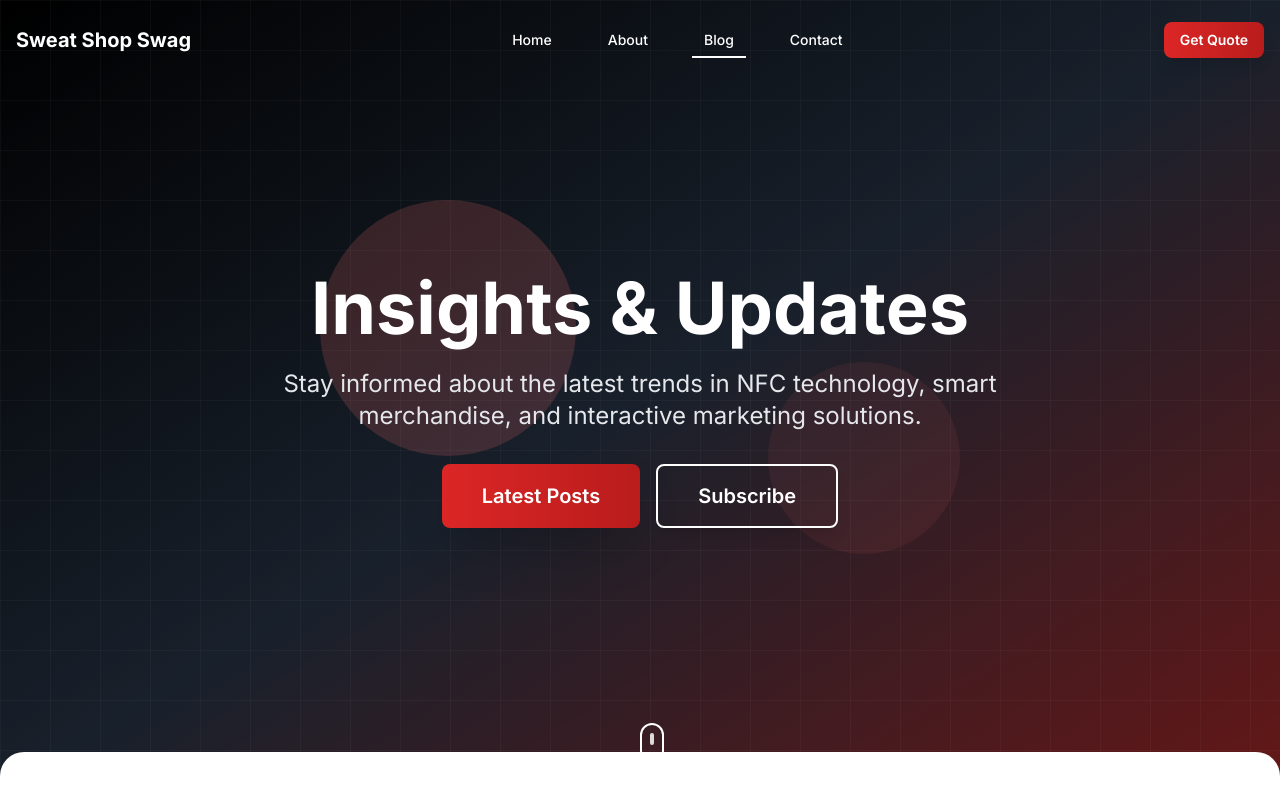
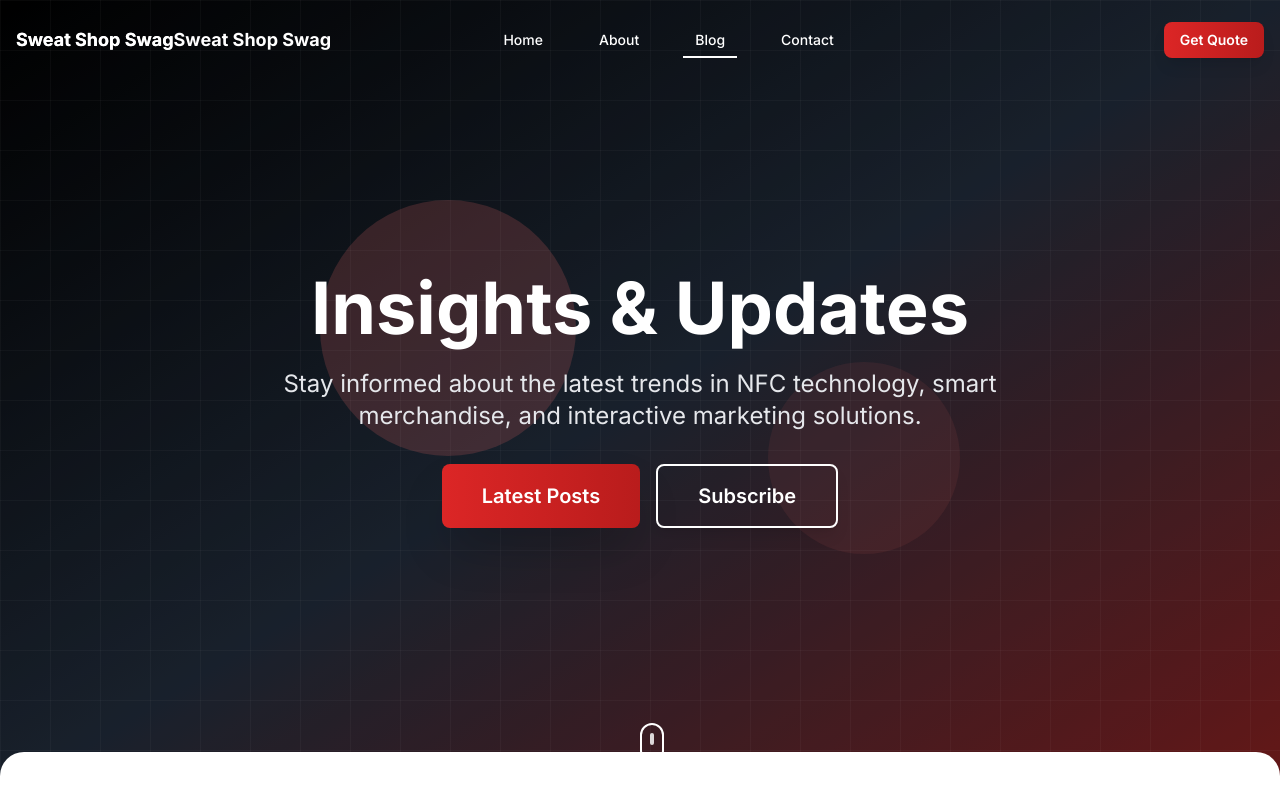
Before and after one commit to MCERQUA/SSS, a Next.js app in the folder frontend/: page /blog in a window 1280 px wide. Shown: the top 800 px of the page. Built offline with nearby package versions, Linux system fonts and the light colour scheme.

Commit message:
Update: 2025-07-25  1:42:56.15

```diff
--- a/frontend/src/components/layout/header.tsx
+++ b/frontend/src/components/layout/header.tsx
@@ -4,6 +4,7 @@ import React, { useState, useEffect } from 'react';
 import Link from 'next/link';
 import { usePathname } from 'next/navigation';
 import { Button } from '@/components/ui/Button';
+import GlitchText from '@/components/ui/GlitchText';
 import { cn } from '@/lib/utils';
 
 /**
@@ -68,12 +69,22 @@ export function Header() {
             className="flex items-center space-x-2 group"
           >
             <div className="block">
-              <span className={cn(
-                "text-xl font-bold transition-colors",
-                isScrolled ? "text-black" : "text-white"
-              )}>
-                Sweat Shop Swag
-              </span>
+              <div style={{
+                '--after-shadow': isScrolled ? '-2px 0 #dc2626' : '-2px 0 #ef4444',
+                '--before-shadow': isScrolled ? '2px 0 #7f1d1d' : '2px 0 #dc2626'
+              } as React.CSSProperties}>
+                <GlitchText
+                  speed={1.2}
+                  enableShadows={true}
+                  enableOnHover={true}
+                  className={cn(
+                    "!text-lg !font-bold transition-colors !m-0",
+                    isScrolled ? "!text-black" : "!text-white"
+                  )}
+                >
+                  Sweat Shop Swag
+                </GlitchText>
+              </div>
             </div>
           </Link>
 
--- /dev/null
+++ b/frontend/src/components/ui/GlitchText.css
@@ -0,0 +1,174 @@
+.glitch {
+  color: #fff;
+  font-size: inherit;
+  white-space: nowrap;
+  font-weight: inherit;
+  position: relative;
+  margin: 0;
+  user-select: none;
+  cursor: pointer;
+}
+
+.glitch::after,
+.glitch::before {
+  content: attr(data-text);
+  position: absolute;
+  top: 0;
+  color: inherit;
+  background-color: transparent;
+  overflow: hidden;
+  clip-path: inset(0 0 0 0);
+}
+
+.glitch:not(.enable-on-hover)::after {
+  left: 10px;
+  text-shadow: var(--after-shadow, -10px 0 red);
+  animation: glitch-after var(--after-duration, 3s) infinite linear alternate-reverse;
+}
+
+.glitch:not(.enable-on-hover)::before {
+  left: -10px;
+  text-shadow: var(--before-shadow, 10px 0 cyan);
+  animation: glitch-before var(--before-duration, 2s) infinite linear alternate-reverse;
+}
+
+.glitch.enable-on-hover:hover::after {
+  left: 10px;
+  text-shadow: var(--after-shadow, -10px 0 red);
+  animation: glitch-after var(--after-duration, 3s) infinite linear alternate-reverse;
+}
+
+.glitch.enable-on-hover:hover::before {
+  left: -10px;
+  text-shadow: var(--before-shadow, 10px 0 cyan);
+  animation: glitch-before var(--before-duration, 2s) infinite linear alternate-reverse;
+}
+
+@keyframes glitch-after {
+  0% {
+    clip-path: inset(15% 0 30% 0);
+  }
+  5% {
+    clip-path: inset(10% 0 1% 0);
+  }
+  10% {
+    clip-path: inset(1% 0 1% 0);
+  }
+  15% {
+    clip-path: inset(10% 0 85% 0);
+  }
+  20% {
+    clip-path: inset(40% 0 43% 0);
+  }
+  30% {
+    clip-path: inset(25% 0 58% 0);
+  }
+  35% {
+    clip-path: inset(54% 0 1% 0);
+  }
+  40% {
+    clip-path: inset(58% 0 1% 0);
+  }
+  45% {
+    clip-path: inset(50% 0 45% 0);
+  }
+  50% {
+    clip-path: inset(5% 0 54% 0);
+  }
+  55% {
+    clip-path: inset(38% 0 21% 0);
+  }
+  60% {
+    clip-path: inset(5% 0 65% 0);
+  }
+  65% {
+    clip-path: inset(5% 0 52% 0);
+  }
+  70% {
+    clip-path: inset(55% 0 1% 0);
+  }
+  75% {
+    clip-path: inset(55% 0 16% 0);
+  }
+  80% {
+    clip-path: inset(46% 0 1% 0);
+  }
+  85% {
+    clip-path: inset(13% 0 85% 0);
+  }
+  90% {
+    clip-path: inset(67% 0 69% 0);
+  }
+  95% {
+    clip-path: inset(10% 0 60% 0);
+  }
+  100% {
+    clip-path: inset(80% 0 15% 0);
+  }
+}
+
+@keyframes glitch-before {
+  0% {
+    clip-path: inset(10% 0 85% 0);
+  }
+  5% {
+    clip-path: inset(25% 0 58% 0);
+  }
+  10% {
+    clip-path: inset(54% 0 1% 0);
+  }
+  15% {
+    clip-path: inset(58% 0 1% 0);
+  }
+  20% {
+    clip-path: inset(50% 0 45% 0);
+  }
+  25% {
+    clip-path: inset(5% 0 54% 0);
+  }
+  30% {
+    clip-path: inset(38% 0 21% 0);
+  }
+  35% {
+    clip-path: inset(5% 0 65% 0);
+  }
+  40% {
+    clip-path: inset(5% 0 52% 0);
+  }
+  45% {
+    clip-path: inset(55% 0 1% 0);
+  }
+  50% {
+    clip-path: inset(55% 0 16% 0);
+  }
+  55% {
+    clip-path: inset(46% 0 1% 0);
+  }
+  60% {
+    clip-path: inset(13% 0 85% 0);
+  }
+  65% {
+    clip-path: inset(67% 0 69% 0);
+  }
+  70% {
+    clip-path: inset(10% 0 60% 0);
+  }
+  75% {
+    clip-path: inset(80% 0 15% 0);
+  }
+  80% {
+    clip-path: inset(15% 0 30% 0);
+  }
+  85% {
+    clip-path: inset(10% 0 1% 0);
+  }
+  90% {
+    clip-path: inset(1% 0 1% 0);
+  }
+  95% {
+    clip-path: inset(40% 0 43% 0);
+  }
+  100% {
+    clip-path: inset(25% 0 58% 0);
+  }
+}
--- /dev/null
+++ b/frontend/src/components/ui/GlitchText.tsx
@@ -0,0 +1,39 @@
+import React from 'react';
+import './GlitchText.css';
+
+interface GlitchTextProps {
+  children: React.ReactNode;
+  speed?: number;
+  enableShadows?: boolean;
+  enableOnHover?: boolean;
+  className?: string;
+}
+
+const GlitchText: React.FC<GlitchTextProps> = ({
+  children,
+  speed = 1,
+  enableShadows = true,
+  enableOnHover = true,
+  className = '',
+}) => {
+  const inlineStyles = {
+    '--after-duration': `${speed * 3}s`,
+    '--before-duration': `${speed * 2}s`,
+    '--after-shadow': enableShadows ? '-5px 0 red' : 'none',
+    '--before-shadow': enableShadows ? '5px 0 cyan' : 'none',
+  } as React.CSSProperties;
+
+  const hoverClass = enableOnHover ? 'enable-on-hover' : '';
+
+  return (
+    <div
+      className={`glitch ${hoverClass} ${className}`}
+      style={inlineStyles}
+      data-text={children}
+    >
+      {children}
+    </div>
+  );
+};
+
+export default GlitchText;
```
